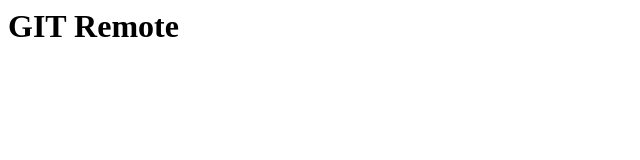
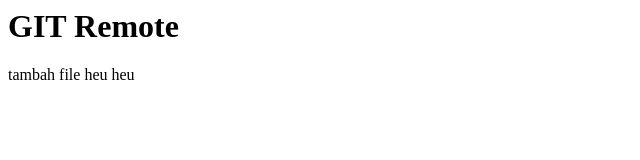
Before and after one commit to L200160119/BelajarGIT, a plain HTML site: page index.html in a window 1280 px wide. Shown: the whole page, without its empty margins (0-640 px from the left). Drawn offline with Linux system fonts and the light colour scheme.

Commit message:
edit index.html heu heu

```diff
--- a/index.html
+++ b/index.html
@@ -1,3 +1,4 @@
 <html>
 	<h1> GIT Remote</h1>
+	<p> tambah file heu heu <p>
 </html>
```
